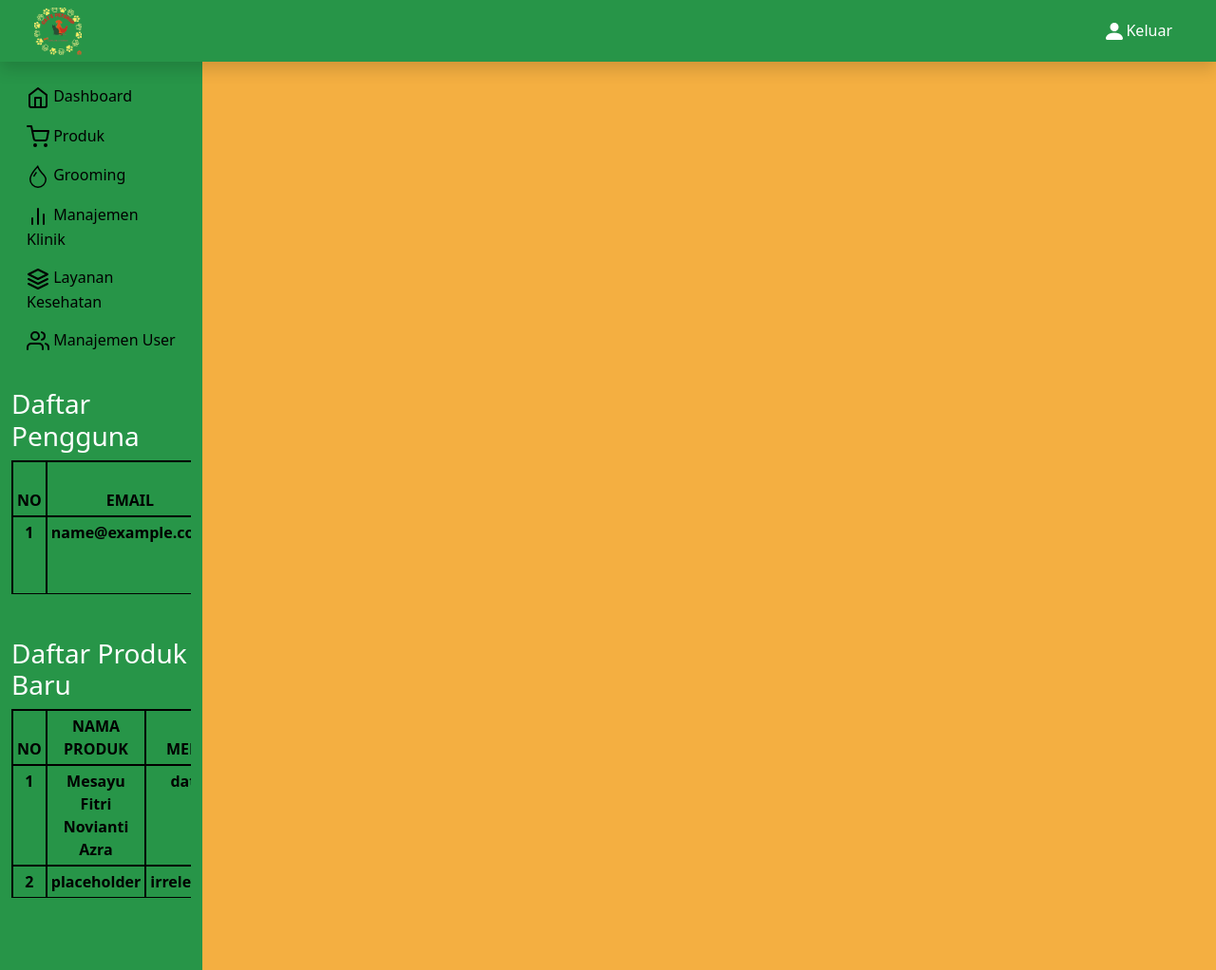
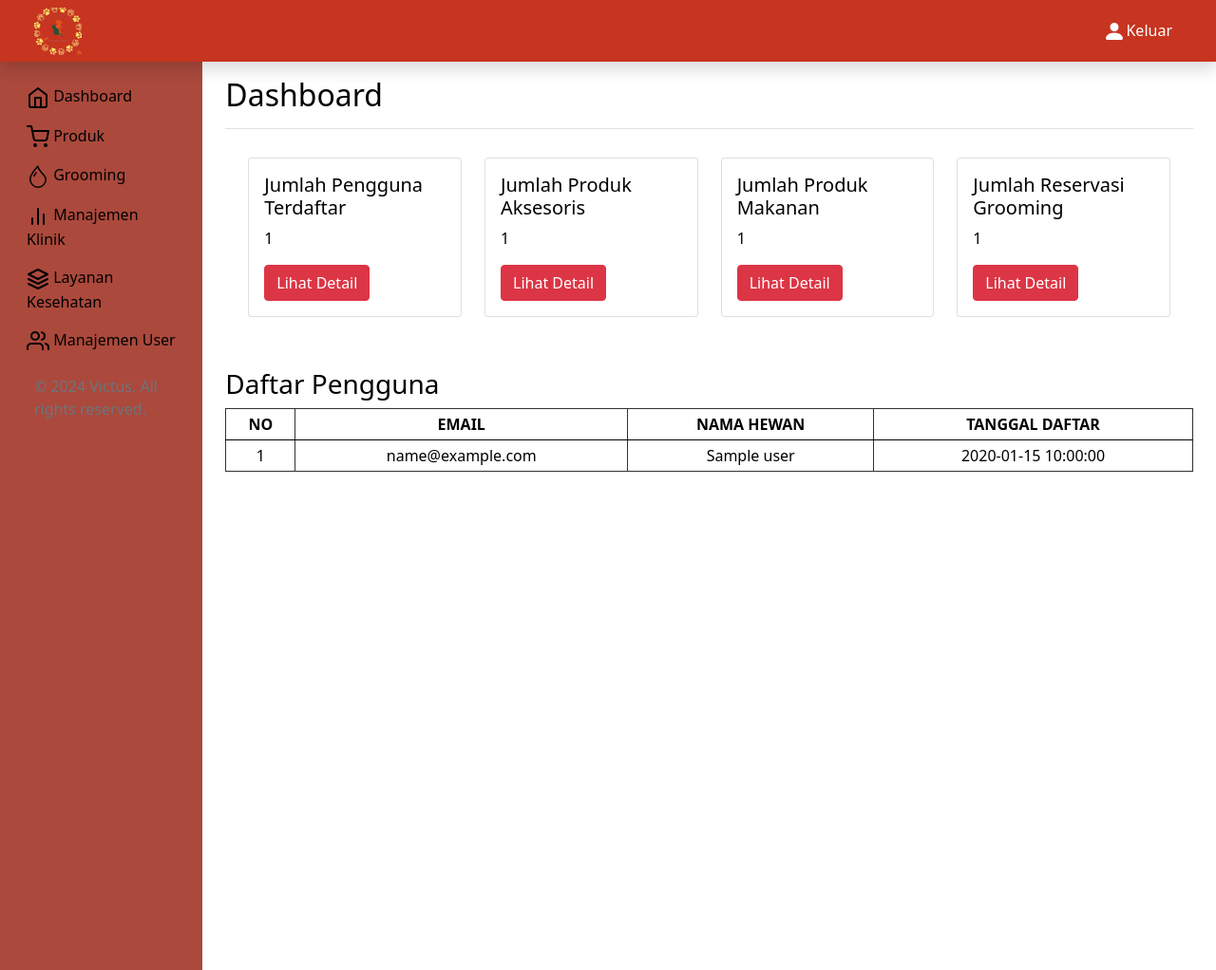
Before and after one commit to mesayuazra/CATs-Petshop, a Flask app: page /dashboard in a window 1280 px wide. Shown: the whole page at 95% size. Run offline with Flask 3, Linux system fonts and the light colour scheme; a database or web service that is not in the repository returns one stand-in record (values such as "Sample title").

Commit message:
dashboard

```diff
--- a/app.py
+++ b/app.py
@@ -6,6 +6,7 @@
 import os
 from werkzeug.utils import secure_filename
 from datetime import datetime
+from collections import defaultdict
 
 password = 'sparta'
 cxn_str = f'mongodb://test:{password}@ac-6skehua-shard-00-00.eqimsea.mongodb.net:27017,ac-6skehua-shard-00-01.eqimsea.mongodb.net:27017,ac-6skehua-shard-00-02.eqimsea.mongodb.net:27017/?ssl=true&replicaSet=atlas-dad2x6-shard-0&authSource=admin&retryWrites=true&w=majority&appName=Cluster0 '
@@ -124,7 +125,23 @@
 @app.route('/dashboard', methods=['GET'])
 def dashboard():
     users = list(db.users.find({}, {'_id': 0, 'email': 1, 'pet_name': 1, 'registration_date': 1}))
-    return render_template('dashboard.html', users=users)
+
+    food_list = list(db.food.find({}))
+    food_counts = defaultdict(int)
+    for food in food_list:
+        food_counts[food['name']] += 1
+
+    accessories_list = list(db.accessories.find({}))
+    acc_counts = defaultdict(int)
+    for accessory in accessories_list:
+        acc_counts[accessory['name']] += 1
+
+    grooming_list = list(db.reservasi_grooming.find({}))
+    groomres_counts = defaultdict(int)
+    for grooming in grooming_list:
+        groomres_counts[grooming['name']] += 1
+    return render_template('dashboard.html', users=users, accessories_list=accessories_list, acc_counts=acc_counts, food_list=food_list,
+                           food_counts=food_counts, groomres_counts=groomres_counts, grooming_list=grooming_list)
 
 @app.route('/get_user_data', methods=['GET'])
 def get_user_data():
--- a/static/css/styledashboard.css
+++ b/static/css/styledashboard.css
@@ -2,19 +2,24 @@
     margin-top: 30px;
 }
 
+.pagination {
+    margin-top: 10px;
+    text-align: center;
+}
+
 body {
-    background-color: #f4af41 !important;
+    background-color: #ffffff !important;
 }
 
 table th,
 table td {
-    font-weight: bold;
+    font-weight: 400;
     /* Mempertebal tulisan di dalam tabel */
 }
 
 table th,
 table td {
-    border: 2px solid black;
+    border: 1px solid rgb(50, 49, 49);
     /* Warna dan ketebalan garis sel */
     padding: 8px;
     /* Jarak antara teks dan tepi sel */
@@ -25,7 +30,7 @@
 }
 
 table th {
-    background-color: #f2f2f2;
+    background-color: #fff;
     /* Warna latar belakang header tabel */
     font-weight: bold;
     /* Mempertebal teks header */
@@ -35,3 +40,9 @@
     background-color: #fff;
     /* Warna latar belakang sel tabel */
 }
+
+.product-image {
+    width: 50px;
+    height: 50px;
+    object-fit: cover;
+  }
--- a/static/css/stylesidebar.css
+++ b/static/css/stylesidebar.css
@@ -16,19 +16,13 @@
 }
 
 .sidebar {
-    background-color: #279548 !important; /* Change sidebar background color */
-    color: #ffffff; /* Optional: change text color to white for better readability */
-}
-
-/* Change sidebar background color */
-.sidebar {
-    background-color: #279548 !important;
+    background-color: #ab493c !important; /* Change sidebar background color */
     color: #ffffff; /* Optional: change text color to white for better readability */
 }
 
 /* Change navbar background color */
 .navbar {
-    background-color: #279548 !important;
+    background-color:  #C73420 !important;
     color: #ffffff; /* Optional: change text color to white for better readability */
 }
 
--- a/templates/dashboard.html
+++ b/templates/dashboard.html
@@ -25,6 +25,53 @@
       </div>
     </div>
   </div>
+
+  <section class="dashboard">
+    <div class="container">
+      <div class="row">
+
+        <div class="col-lg-3 col-md-6 mb-4">
+          <div class="card">
+            <div class="card-body">
+              <h5 class="card-title">Jumlah Pengguna Terdaftar</h5>
+              <p class="card-text">{{ users|length }}</p>
+              <a href="/manageuser" class="btn btn-danger">Lihat Detail</a>
+            </div>
+          </div>
+        </div>
+
+        <div class="col-lg-3 col-md-6 mb-4">
+          <div class="card">
+            <div class="card-body">
+              <h5 class="card-title">Jumlah Produk Aksesoris</h5>
+              <p class="card-text">{{ acc_counts|length }}</p>
+              <a href="/aturProduk" class="btn btn-danger">Lihat Detail</a>
+            </div>
+          </div>
+        </div>
+        <div class="col-lg-3 col-md-6 mb-4">
+          <div class="card">
+            <div class="card-body">
+              <h5 class="card-title">Jumlah Produk Makanan</h5>
+              <p class="card-text">{{ food_counts|length }}</p>
+              <a href="/aturProduk" class="btn btn-danger">Lihat Detail</a>
+            </div>
+          </div>
+        </div>
+
+        <div class="col-lg-3 col-md-6 mb-4">
+          <div class="card">
+            <div class="card-body">
+              <h5 class="card-title">Jumlah Reservasi Grooming</h5>
+              <p class="card-text">{{ groomres_counts|length }}</p>
+              <a href="/Groomingreserve" class="btn btn-danger">Lihat Detail</a>
+            </div>
+          </div>
+        </div>
+        <!-- Tambahkan card-card lainnya sesuai kebutuhan -->
+      </div>
+    </div>
+  </section>
 
   <!-- Daftar Pengguna -->
   <section class="daftar-pengguna">
@@ -54,47 +101,15 @@
   </section>
   <!-- End Daftar Pengguna -->
 
-  <!-- Daftar Produk Baru -->
-  <section class="daftar-produk">
-    <h3>Daftar Produk Baru</h3>
-    <div class="table-responsive">
-      <table class="table table-sm table-hover">
-        <thead>
-          <tr>
-            <th scope="col">NO</th>
-            <th scope="col">NAMA PRODUK</th>
-            <th scope="col">MERK</th>
-            <th scope="col">TANGGAL TAMBAH</th>
-          </tr>
-        </thead>
-        <tbody>
-          <!-- Your Flask code should populate this part dynamically -->
-          <tr>
-            <td>1</td>
-            <td>Mesayu Fitri Novianti Azra</td>
-            <td>data</td>
-            <td>data</td>
-          </tr>
-          <tr>
-            <td>2</td>
-            <td>placeholder</td>
-            <td>irrelevant</td>
-            <td>irrelevant</td>
-          </tr>
-        </tbody>
-      </table>
-    </div>
-  </section>
-
   <script src="https://cdn.jsdelivr.net/npm/bootstrap@5.0.2/dist/js/bootstrap.bundle.min.js"
     integrity="sha384-MrcW6ZMFYlzcLA8Nl+NtUVF0sA7MsXsP1UyJoMp4YLEuNSfAP+JcXn/tWtIaxVXM" crossorigin="anonymous">
-  </script>
+    </script>
   <script src="https://cdn.jsdelivr.net/npm/feather-icons@4.28.0/dist/feather.min.js"
     integrity="sha384-uO3SXW5IuS1ZpFPKugNNWqTZRRglnUJK6UAZ/gxOX80nxEkN9NcGZTftn6RzhGWE" crossorigin="anonymous">
-  </script>
+    </script>
   <script src="https://cdn.jsdelivr.net/npm/chart.js@2.9.4/dist/Chart.min.js"
     integrity="sha384-zNy6FEbO50N+Cg5wap8IKA4M/ZnLJgzc6w2NqACZaK0u0FXfOWRRJOnQtpZun8ha" crossorigin="anonymous">
-  </script>
+    </script>
   <script src="dashboard.js"></script>
 
 </body>
--- a/templates/food.html
+++ b/templates/food.html
@@ -88,11 +88,9 @@
 
   <div class="d-flex justify-content-center align-items-center mb-3" style="width: 500px; margin: 0 auto;">
     <div class="input-group">
-      <input type="text" class="form-control" placeholder="Cari..." aria-label="Input" aria-describedby="button-addon1">
-      <button class="btn btn-outline-danger" type="button" id="button-addon1">Cari</button>
       <input type="text" class="form-control" placeholder="Cari nama produk..." id="searchFoodInput"
         aria-label="Cari produk" aria-describedby="button-addon2">
-      <button class="btn btn-outline-primary" type="button" id="searchFoodButton">Cari</button>
+      <button class="btn btn-outline-danger" type="button" id="searchFoodButton">Cari</button>
     </div>
   </div>
 
--- a/templates/sidebar.html
+++ b/templates/sidebar.html
@@ -4,7 +4,7 @@
 <head>
   <meta charset="UTF-8">
   <meta name="viewport" content="width=device-width, initial-scale=1.0">
-  <title>Dashboard</title>
+  <title>Document</title>
   <script src="https://cdn.jsdelivr.net/npm/bootstrap@5.0.2/dist/js/bootstrap.bundle.min.js"
     integrity="sha384-MrcW6ZMFYlzcLA8Nl+NtUVF0sA7MsXsP1UyJoMp4YLEuNSfAP+JcXn/tWtIaxVXM"
     crossorigin="anonymous"></script>
@@ -13,10 +13,15 @@
   <link rel="stylesheet" href="{{ url_for('static', filename='css/stylesidebar.css') }}">
   <script>
     function confirmLogout(event) {
+      // Mencegah default behavior dari tautan <a> (navigasi)
       event.preventDefault();
+
+      // Menampilkan dialog konfirmasi
       if (confirm('Apakah Anda yakin ingin keluar?')) {
-        log_out();
+        // Jika pengguna menekan tombol OK (ya), lakukan logout
+        log_out(); // Implementasi log_out() harus disesuaikan dengan kebutuhan Anda
       } else {
+        // Jika pengguna membatalkan (tombol Batal), tidak lakukan logout
         return false;
       }
     }
@@ -24,6 +29,7 @@
     function log_out() {
       window.location.href = '/'
     }
+
   </script>
 </head>
 
@@ -48,7 +54,7 @@
 
   <div class="container-fluid">
     <div class="row">
-      <nav id="sidebarMenu" class="col-md-3 col-lg-2 d-md-block bg-light sidebar collapse vh-100">
+      <nav id="sidebarMenu" class="col-md-3 col-lg-2 d-md-block bg-light sidebar collapse">
         <div class="position-sticky pt-3">
           <ul class="nav flex-column">
             <li class="nav-item">
@@ -75,7 +81,7 @@
               </a>
             </li>
             <li class="nav-item">
-              <a class="nav-link" href="/Groomingreserve" id="groomingDropdown" role="button" aria-expanded="false">
+              <a class="nav-link" href="/Groomingreserve">
                 <svg xmlns="http://www.w3.org/2000/svg" width="24" height="24" fill="currentColor" class="bi bi-droplet"
                   viewBox="0 0 16 16" stroke-width="2">
                   <path fill-rule="evenodd"
@@ -124,25 +130,11 @@
               </a>
             </li>
           </ul>
-
-          <!-- <h6 class="sidebar-heading d-flex justify-content-between align-items-center px-3 mt-4 mb-1 text-muted">
-            <span>Laporan</span>
-          </h6>
-          <ul class="nav flex-column mb-2">
-            <li class="nav-item">
-              <a class="nav-link" href="#">
-                <svg xmlns="http://www.w3.org/2000/svg" width="24" height="24" viewBox="0 0 24 24" fill="none"
-                  stroke="currentColor" stroke-width="2" stroke-linecap="round" stroke-linejoin="round"
-                  class="feather feather-file-text" aria-hidden="true">
-                  <path d="M14 2H6a2 2 0 0 0-2 2v16a2 2 0 0 0 2 2h12a2 2 0 0 0 2-2V8z"></path>
-                  <polyline points="14 2 14 8 20 8"></polyline>
-                  <line x1="16" y1="13" x2="8" y2="13"></line>
-                  <line x1="16" y1="17" x2="8" y2="17"></line>
-                  <polyline points="10 9 9 9 8 9"></polyline>
-                </svg>
-                Riwayat Produk
-              </a>
-          </ul>
+          <footer class="footer mt-auto py-3">
+            <div class="container-fluid">
+              <p class="text-muted">© 2024 Victus. All rights reserved.</p>
+            </div>
+          </footer>
         </div>
       </nav>
 
--- a/templates/usManage.html
+++ b/templates/usManage.html
@@ -52,7 +52,7 @@
       </div>
       <section class="daftar-produk">
         <div class="table-responsive">
-          <table class="table table-sm table-hover">
+          <table class="table table-md table-hover">
             <thead>
               <tr>
                 <th scope="col">NO</th>
```
Also changed, not shown: templates/accessories.html (+1 -43 lines), templates/groomReserve.html (+1 -40 lines), templates/manageProd.html (+2 -47 lines).
